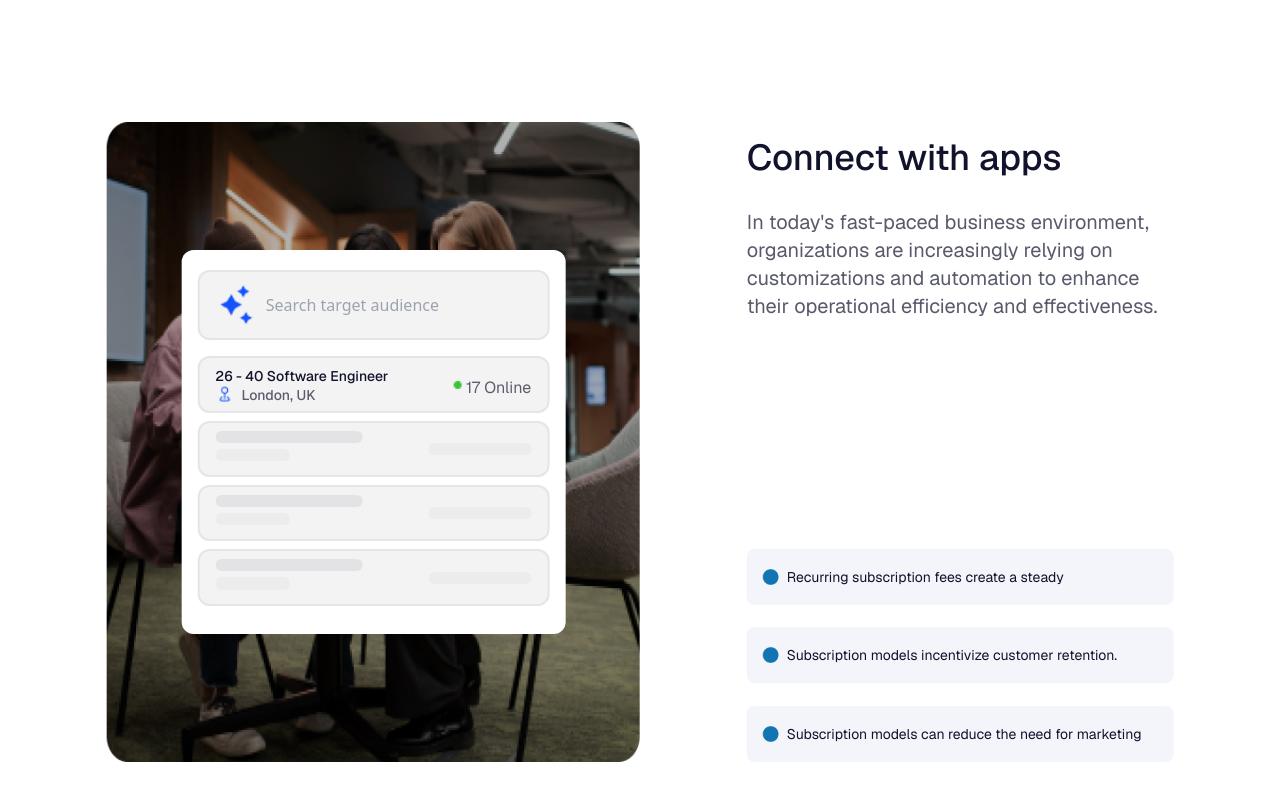
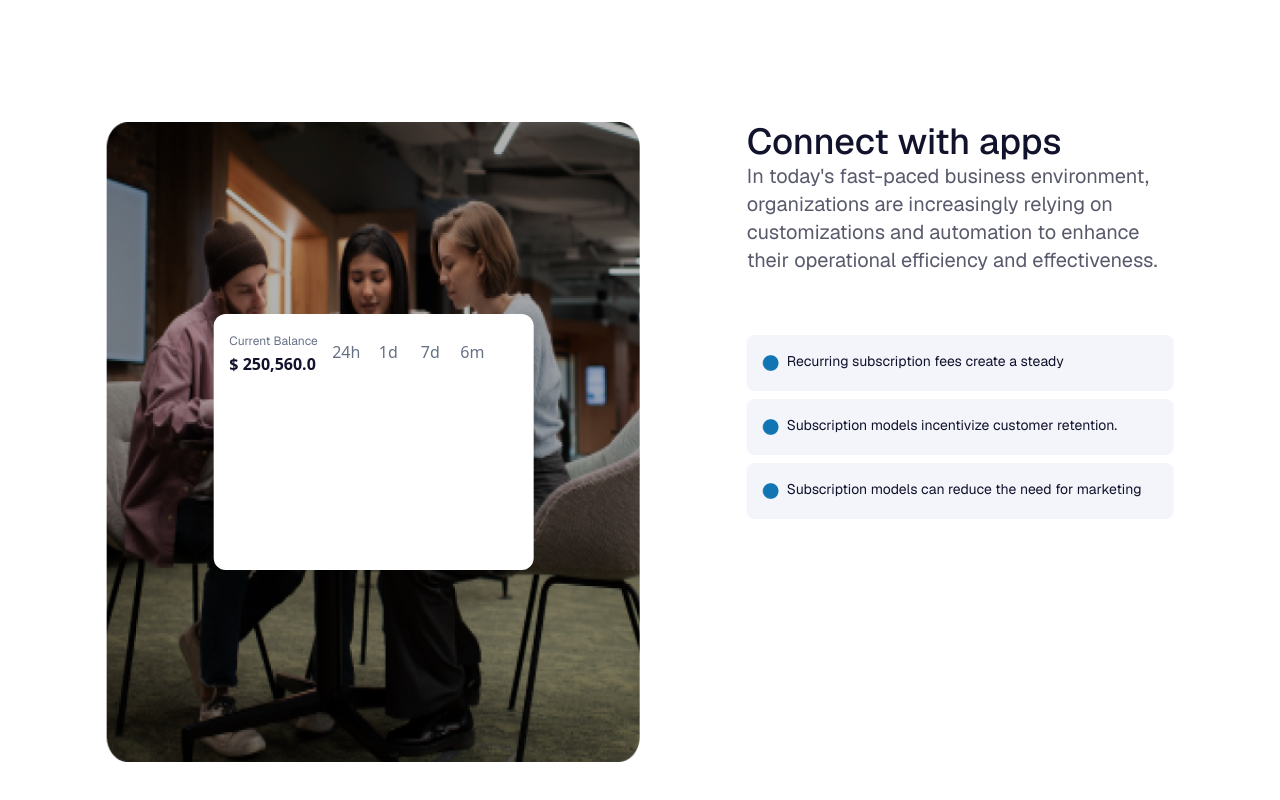
Before and after one commit to benedictbeejay/dashboard, a Next.js app: page / in a window 1280 px wide. Shown: the part 3238-4038 px from the top of the page. Built offline with nearby package versions, Linux system fonts and the light colour scheme; a web font is replaced by a local one.

Commit message:
did some things

```diff
--- a/components/Analytics.jsx
+++ b/components/Analytics.jsx
@@ -1,144 +1,238 @@
-import React from "react";
+// import React, { useState } from "react";
+
+// const Analytics = () => {
+//   const [activeButton, setActiveButton] = useState(null);
+//   const handleButtonClick = (buttonId) => {
+//     setActiveButton(buttonId);
+//     console.log("hello");
+//   };
+
+//   return (
+//     <div className="h-screen relative">
+//       <div className="absolute flex w-full h-4/5 top-1/2 -translate-y-1/2">
+//         <div className="left w-1/2 h-full relative">
+//           <img src="/assets/machine.png" className=" flex  h-full m-auto" />
+
+//           <div className="absolute duration-100 justify-between p-4 -translate-x-1/2 -translate-y-1/2 left-1/2 top-1/2 h-2/5 w-3/5 bg-white rounded-xl ">
+//             <div className="w-full h-1/5 flex relative">
+//               <div className="w-4/12 h-full block">
+//                 <div className="h-1/2 w-full flex">
+//                   <p className="font-title text-Balance text-xs my-auto ">
+//                     Current Balance
+//                   </p>
+//                 </div>
+//                 <div className="h-1/2 w-full flex">
+//                   <p className=" text-Header font-semibold ">$ 250,560.0</p>
+//                 </div>
+//               </div>
+//               <div className="w-7/12 h-full absolute right-0 flex">
+//                 <div className="w-1/4 h-full py-1 px-1">
+//                   <button
+//                     onClick={() => handleButtonClick("A")}
+//                     className={`w-full h-full $(activeButton === "A" ? "bg-Blue" : "bg-white") rounded-xl flex justify-evenly`}
+//                   >
+//                     <p
+//                       className={`text-xs  my-auto $(activeButton === "A" ? "text-white" : "text-Balance") flex`}
+//                     >
+//                       24h
+//                     </p>
+//                     <span
+//                       className={`bg-white$(activeButton === "A" ? "flex" : "hidden") rounded-full h-1.5 w-1.5 my-auto`}
+//                     ></span>
+//                   </button>
+//                 </div>
+//                 <div className="w-1/4 h-full p-1 ">
+//                   <button
+//                     onClick={() => handleButtonClick("B")}
+//                     className={`w-full h-full $(activeButton === "B" ? "bg-Blue" : "bg-white") rounded-xl flex justify-evenly`}
+//                   >
+//                     <p
+//                       className={`text-xs  my-auto $(activeButton === "B" ? "text-white" : "text-Balance") flex`}
+//                     >
+//                       1d
+//                     </p>
+//                     <span
+//                       className={`bg-white$(activeButton === "B" ? "flex" : "hidden") rounded-full h-1.5 w-1.5 my-auto`}
+//                     ></span>
+//                   </button>
+//                 </div>
+//                 <div className="w-1/4 h-full">
+//                   <button
+//                     onClick={() => handleButtonClick("C")}
+//                     className={`w-full h-full $(activeButton === "C" ? "bg-Blue" : "bg-white") rounded-xl flex justify-evenly`}
+//                   >
+//                     <p
+//                       className={`text-xs  my-auto $(activeButton === "C" ? "text-white" : "text-Balance") flex`}
+//                     >
+//                       7d
+//                     </p>
+//                     <span
+//                       className={`bg-white$(activeButton === "C" ? "flex" : "hidden") rounded-full h-1.5 w-1.5 my-auto`}
+//                     ></span>
+//                   </button>
+//                 </div>
+//                 <div className="w-1/4 h-full">
+//                   <button
+//                     onClick={() => handleButtonClick("D")}
+//                     className={`w-full h-full $(activeButton === "D" ? "bg-Blue" : "bg-white") rounded-xl flex justify-evenly`}
+//                   >
+//                     <p
+//                       className={`text-xs  my-auto $(activeButton === "D" ? "text-white" : "text-Balance") flex`}
+//                     >
+//                       6m
+//                     </p>
+//                     <span
+//                       className={`bg-white$(activeButton === "D" ? "flex" : "hidden") rounded-full h-1.5 w-1.5 my-auto`}
+//                     ></span>
+//                   </button>
+//                 </div>
+//               </div>
+//             </div>
+//             <div className="w-full h-3/5"></div>
+//             <div className="w-full h-1/5"></div>
+//           </div>
+//         </div>
+//         <div className="relative right w-1/2 h-full ">
+//           <div className="absolute space-y-0 block w-4/5 right-0 h-full">
+//             <div className="w-full h-1/3">
+//               <div className="w-full h-1/3 relative">
+//                 <p className="font-title text-left absolute top-1/2 -translate-y-1/2 font-medium  text-Header text-4xl">
+//                   Connect with apps
+//                 </p>
+//               </div>
+//               <div className="w-full h-2/3 relative">
+//                 <p className="font-title text-xl absolute top-1/2 -translate-y-1/2 text-Header/70">
+//                   In today's fast-paced business environment, organizations are
+//                   increasingly relying on customizations and automation to
+//                   enhance their operational efficiency and effectiveness.
+//                 </p>
+//               </div>
+//             </div>
+//             <div className="absolute w-full h-1/3 bottom-0 ">
+//               <div className="w-full h-full relative">
+//                 <div className="h-14 top-0 p-4 space-x-2 flex bg-bgGrayBorder rounded-lg">
+//                   <img src="/assets/bg.png" className="w-4 h-4 my-auto" />
+//                   <p className="font-title text-Header text-sm m-auto">
+//                     Recurring subscription fees create a steady
+//                   </p>
+//                 </div>
+//                 <div className="h-14 absolute w-full top-1/2 -translate-y-1/2 p-4 space-x-2 flex bg-bgGrayBorder rounded-lg">
+//                   <img src="/assets/bg.png" className="w-4 h-4 my-auto" />
+//                   <p className="font-title text-Header text-sm m-auto">
+//                     Subscription models incentivize customer retention.
+//                   </p>
+//                 </div>
+//                 <div className="h-14 absolute bottom-0 p-4 w-full space-x-2 flex bg-bgGrayBorder rounded-lg">
+//                   <img src="/assets/bg.png" className="w-4 h-4 my-auto" />
+//                   <p className="font-title text-Header text-sm m-auto">
+//                     Subscription models can reduce the need for marketing
+//                   </p>
+//                 </div>
+//               </div>
+//             </div>
+//           </div>
+//         </div>
+//       </div>
+//     </div>
+//   );
+// };
+
+// export default Analytics;
+
+import React, { useState } from "react";
 
 const Analytics = () => {
+  const [activeButton, setActiveButton] = useState(null);
+
+  const handleButtonClick = (buttonId) => {
+    setActiveButton(buttonId);
+    // console.log(`Button ${buttonId} clicked`);
+  };
+
   return (
     <div className="h-screen relative">
       <div className="absolute flex w-full h-4/5 top-1/2 -translate-y-1/2">
+        {/* Left Section */}
         <div className="left w-1/2 h-full relative">
-          <img src="/assets/machine.png" className=" flex  h-full m-auto" />
+          <img
+            src="/assets/machine.png"
+            alt="Machine Illustration"
+            className="flex h-full m-auto"
+          />
 
-          <div className="absolute duration-100 justify-between p-4 -translate-x-1/2 -translate-y-1/2 left-1/2 top-1/2 h-96 w-96 bg-white rounded-xl ">
-            <div
-              className="w-full mb-4 mt-1 flex gap-2 h-1/5 rounded-xl py-3 px-4 bg-offWhite border-2
-              border-border/10"
-            >
-              <img src="/assets/stars.png" />
-              <input
-                type="text"
-                className="bg-transparent"
-                placeholder="Search target audience"
-              />
-            </div>
-            <div className="w-full h-4/5 gap-2 block space-y-2 ">
-              <div
-                className="w-full flex  gap-2 h-1/5 rounded-xl py-2 px-4 bg-offWhite border-2
-              border-border/10"
-              >
-                <div className="w-3/5 block">
-                  <div className="h-1/2 flex">
-                    <p className="font-title  font-medium text-Header text-sm">
-                      26 - 40 Software Engineer
+          <div className="absolute duration-100 p-4 -translate-x-1/2 -translate-y-1/2 left-1/2 top-1/2 h-2/5 w-3/5 bg-white rounded-xl">
+            {/* Balance Section */}
+            <div className="w-full h-1/5 flex">
+              <div className="w-4/12">
+                <div className="h-1/2 w-full flex">
+                  <p className="font-title text-Balance text-xs my-auto">
+                    Current Balance
                   </p>
                 </div>
-
-                  <div className="h-1/2 flex">
-                    <img src="/assets/location.png" />
-                    <p className="font-title ml-2 font-medium text-Location text-sm">
-                      London, UK
-                    </p>
+                <div className="h-1/2 w-full flex">
+                  <p className="text-Header font-semibold">$ 250,560.0</p>
                 </div>
               </div>
-                <div className="w-2/5 relative">
-                  <div className="w-fit h-1/2 flex gap-1 absolute top-1/2 -translate-y-1/2 right-0">
-                    <img src="/assets/circle.png" className="h-2 w-2 m-auto" />
-                    <p className="font-title text-Location">17 Online</p>
-                  </div>
-                </div>
-              </div>
-              <div
-                className="w-full flex  gap-2 h-1/5 rounded-xl py-2 px-4 bg-offWhite border-2
-              border-border/10"
+              <div className="w-7/12 flex justify-between">
+                {/* Buttons */}
+                {["24h", "1d", "7d", "6m"].map((label, index) => {
+                  const buttonId = String.fromCharCode(65 + index); // Generate A, B, C, D
+                  return (
+                    <button
+                      key={buttonId}
+                      onClick={() => handleButtonClick(buttonId)}
+                      className={`w-1/4 h-full rounded-xl flex justify-evenly items-center transition-all duration-400 ${
+                        activeButton === buttonId
+                          ? "bg-Blue text-white"
+                          : "bg-white text-Balance"
+                      }`}
                     >
-                <div className="w-3/5 block">
-                  <div className="h-1/2 flex">
-                    <div className="h-2/3 w-4/5 bg-Location/10 rounded-md"></div>
-                  </div>
-                  <div className="h-1/2 flex">
-                    <div className="h-2/3 w-2/5 bg-Location/5 rounded-md"></div>
-                  </div>
-                </div>
-                <div className="w-2/5 relative">
-                  <div className="w-5/6 h-1/2  flex gap-1 absolute top-1/2 -translate-y-1/2 right-0">
-                    <div className="h-2/3 w-full m-auto rounded-md bg-Location/5"></div>
-                  </div>
-                </div>
-              </div>
-              <div
-                className="w-full flex  gap-2 h-1/5 rounded-xl py-2 px-4 bg-offWhite border-2
-              border-border/10"
-              >
-                <div className="w-3/5 block">
-                  <div className="h-1/2 flex">
-                    <div className="h-2/3 w-4/5 bg-Location/10 rounded-md"></div>
-                  </div>
-                  <div className="h-1/2 flex">
-                    <div className="h-2/3 w-2/5 bg-Location/5 rounded-md"></div>
-                  </div>
-                </div>
-                <div className="w-2/5 relative">
-                  <div className="w-5/6 h-1/2  flex gap-1 absolute top-1/2 -translate-y-1/2 right-0">
-                    <div className="h-2/3 w-full m-auto rounded-md bg-Location/5"></div>
-                  </div>
-                </div>
-              </div>
-              <div
-                className="w-full flex  gap-2 h-1/5 rounded-xl py-2 px-4 bg-offWhite border-2
-              border-border/10"
-              >
-                <div className="w-3/5 block">
-                  <div className="h-1/2 flex">
-                    <div className="h-2/3 w-4/5 bg-Location/10 rounded-md"></div>
-                  </div>
-                  <div className="h-1/2 flex">
-                    <div className="h-2/3 w-2/5 bg-Location/5 rounded-md"></div>
-                  </div>
-                </div>
-                <div className="w-2/5 relative">
-                  <div className="w-5/6 h-1/2  flex gap-1 absolute top-1/2 -translate-y-1/2 right-0">
-                    <div className="h-2/3 w-full m-auto rounded-md bg-Location/5"></div>
+                      {label}
+                      {activeButton === buttonId && (
+                        <span className="bg-white rounded-full h-1.5 w-1.5 transition-all duration-400 ease-in-out "></span>
+                      )}
+                    </button>
+                  );
+                })}
               </div>
             </div>
           </div>
         </div>
-          </div>
-        </div>
-        <div className="relative right w-1/2 h-full ">
-          <div className="absolute space-y-0 block w-4/5 right-0 h-full">
-            <div className="w-full h-1/3">
-              <div className="w-full h-1/3 relative">
-                <p className="font-title text-left absolute top-1/2 -translate-y-1/2 font-medium  text-Header text-4xl">
+
+        {/* Right Section */}
+        <div className="right w-1/2 h-full relative">
+          <div className="absolute block w-4/5 right-0 h-full">
+            {/* Header Section */}
+            <div className="h-1/3">
+              <p className="font-title text-4xl text-Header font-medium">
                 Connect with apps
               </p>
-              </div>
-              <div className="w-full h-2/3 relative">
-                <p className="font-title text-xl absolute top-1/2 -translate-y-1/2 text-Header/70">
+              <p className="font-title text-xl text-Header/70">
                 In today's fast-paced business environment, organizations are
-                  increasingly relying on customizations and automation to
-                  enhance their operational efficiency and effectiveness.
+                increasingly relying on customizations and automation to enhance
+                their operational efficiency and effectiveness.
               </p>
             </div>
+
+            {/* Subscription Models */}
+            <div className="h-1/3">
+              {[
+                "Recurring subscription fees create a steady",
+                "Subscription models incentivize customer retention.",
+                "Subscription models can reduce the need for marketing",
+              ].map((text, index) => (
+                <div
+                  key={index}
+                  className="h-14 mb-2 p-4 flex bg-bgGrayBorder rounded-lg"
+                >
+                  <img
+                    src="/assets/bg.png"
+                    alt={`Icon ${index + 1}`}
+                    className="w-4 h-4 my-auto"
+                  />
+                  <p className="font-title text-Header text-sm ml-2">{text}</p>
                 </div>
-            <div className="absolute w-full h-1/3 bottom-0 ">
-              <div className="w-full h-full relative">
-                <div className="h-14 top-0 p-4 space-x-2 flex bg-bgGrayBorder rounded-lg">
-                  <img src="/assets/bg.png" className="w-4 h-4 my-auto" />
-                  <p className="font-title text-Header text-sm m-auto">
-                    Recurring subscription fees create a steady
-                  </p>
-                </div>
-                <div className="h-14 absolute w-full top-1/2 -translate-y-1/2 p-4 space-x-2 flex bg-bgGrayBorder rounded-lg">
-                  <img src="/assets/bg.png" className="w-4 h-4 my-auto" />
-                  <p className="font-title text-Header text-sm m-auto">
-                    Subscription models incentivize customer retention.
-                  </p>
-                </div>
-                <div className="h-14 absolute bottom-0 p-4 w-full space-x-2 flex bg-bgGrayBorder rounded-lg">
-                  <img src="/assets/bg.png" className="w-4 h-4 my-auto" />
-                  <p className="font-title text-Header text-sm m-auto">
-                    Subscription models can reduce the need for marketing
-                  </p>
-                </div>
-              </div>
+              ))}
             </div>
           </div>
         </div>
--- a/components/Connect.jsx
+++ b/components/Connect.jsx
@@ -114,7 +114,7 @@ const Connect = () => {
               <div className="w-full h-full relative">
                 <div className="h-14 top-0 p-4 space-x-2 flex bg-bgGrayBorder rounded-lg">
                   <img src="/assets/bg.png" className="w-4 h-4 my-auto" />
-                  <p className="font-title text-Header text-sm m-auto">
+                  <p className="font-title text-Header text-sm my-auto">
                     Recurring subscription fees create a steady
                   </p>
                 </div>
--- a/tailwind.config.js
+++ b/tailwind.config.js
@@ -22,6 +22,8 @@ module.exports = {
         offWhite: "#F3F3F3",
         border: "#70717E1A",
         Location: "#5C5C6E",
+        Balance: "#667085",
+        Blue: "#1552FD",
       },
       fontFamily: {
         title: ["Geist", "sans-serif"],
```
Lines whose indentation alone changed are shown as unchanged.
